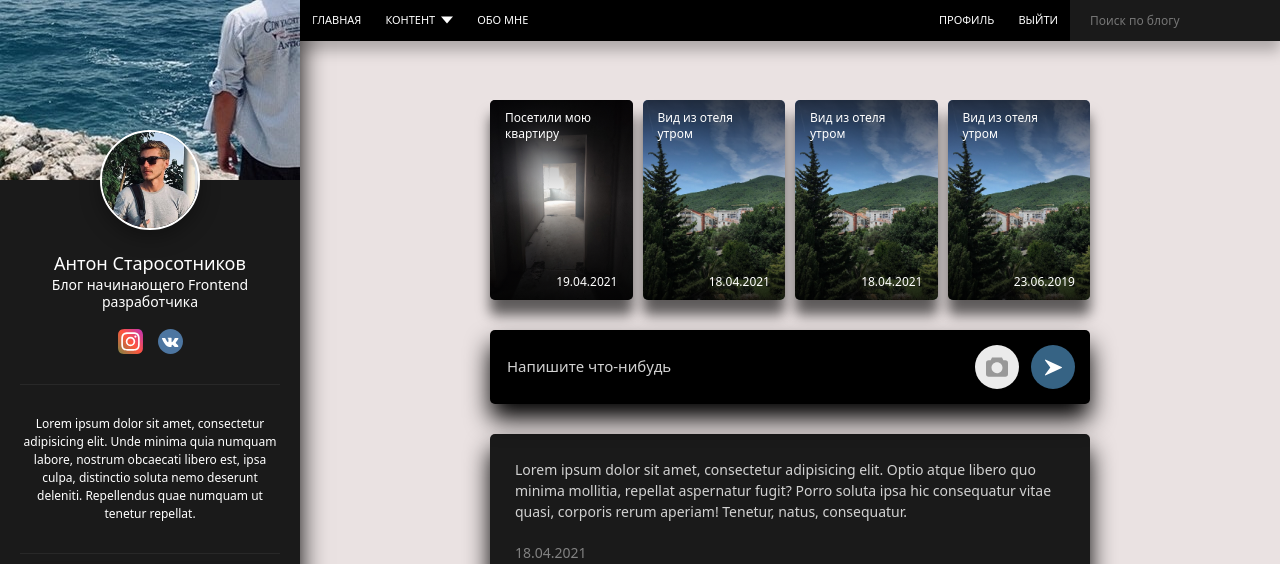
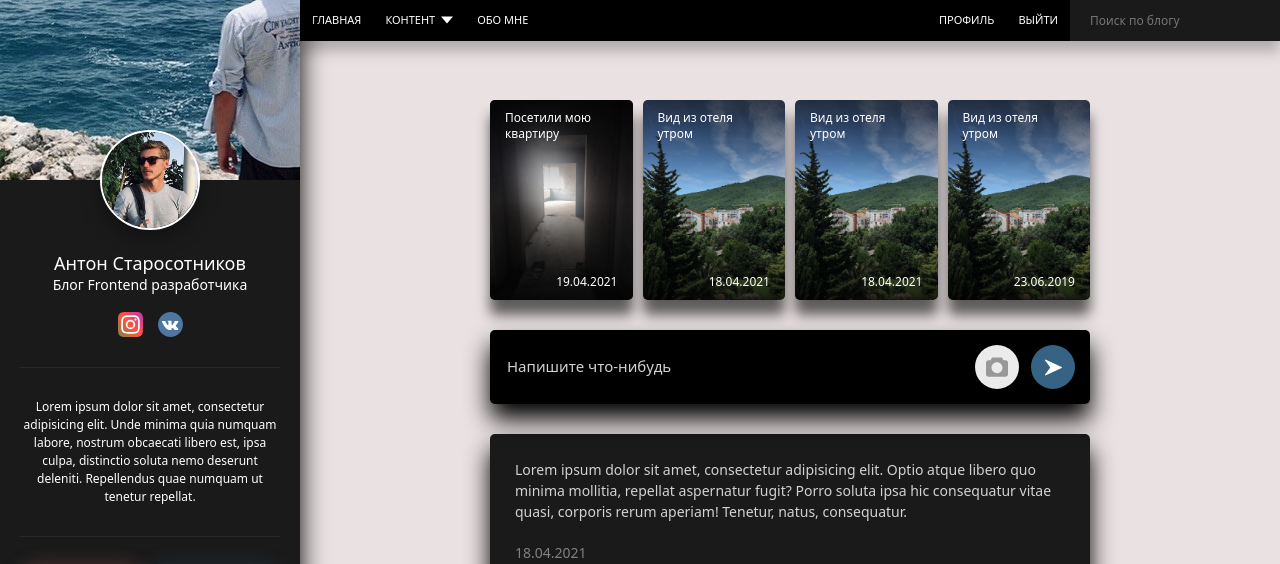
Before and after one commit to Xaky0105/myBlog, a plain HTML site: page index.html in a window 1280 px wide. Shown: the top 564 px of the page. Drawn offline with Linux system fonts and the light colour scheme.

Commit message:
change index.htnl and close.svg

```diff
--- a/index.html
+++ b/index.html
@@ -72,7 +72,7 @@
                     <img class="profile__avatar" src="assets/images/sidebar-avatar.jpg" alt="Avatar">
                     <div class="profile__header">
                         <div class="profile__name">Антон Старосотников</div>
-                        <div class="profile_prof">Блог начинающего Frontend разработчика</div>
+                        <div class="profile_prof">Блог Frontend разработчика</div>
                     </div>
                     <ul class="social">
                         <li class="social__item">
```
